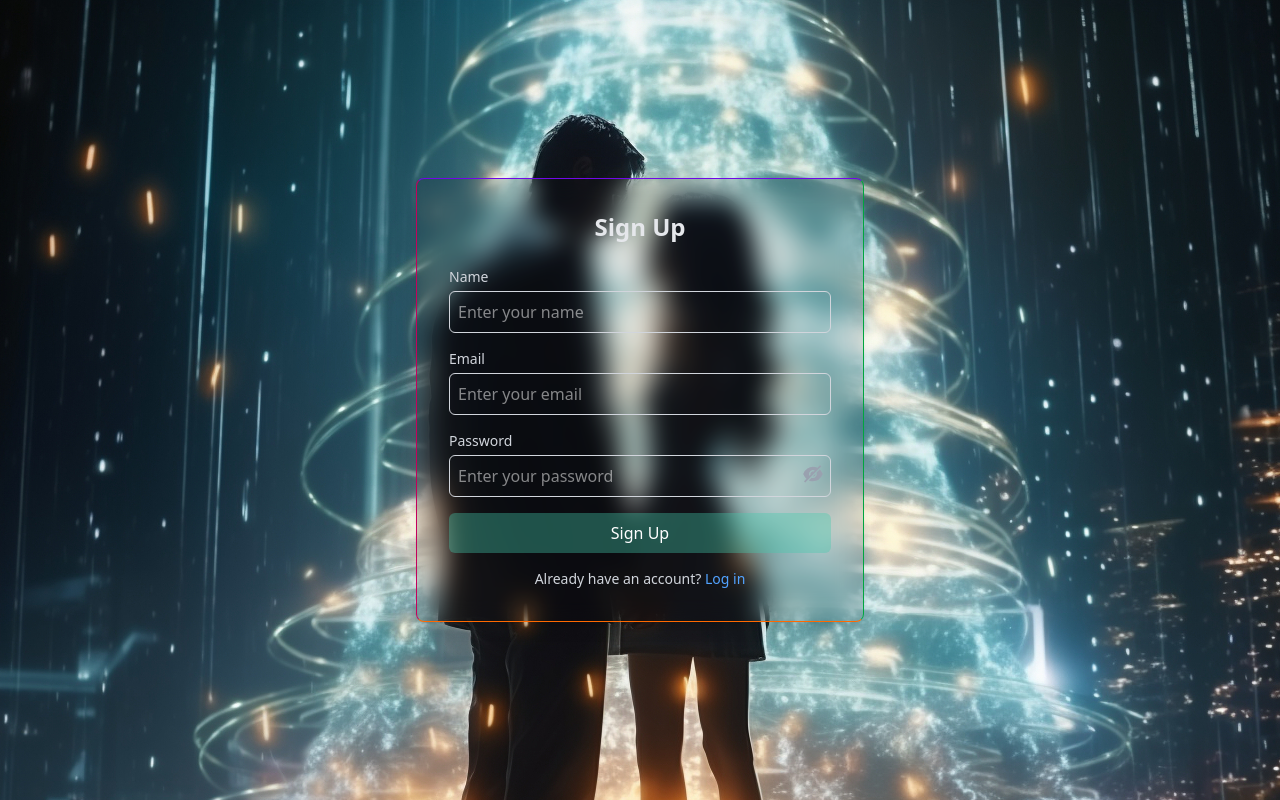
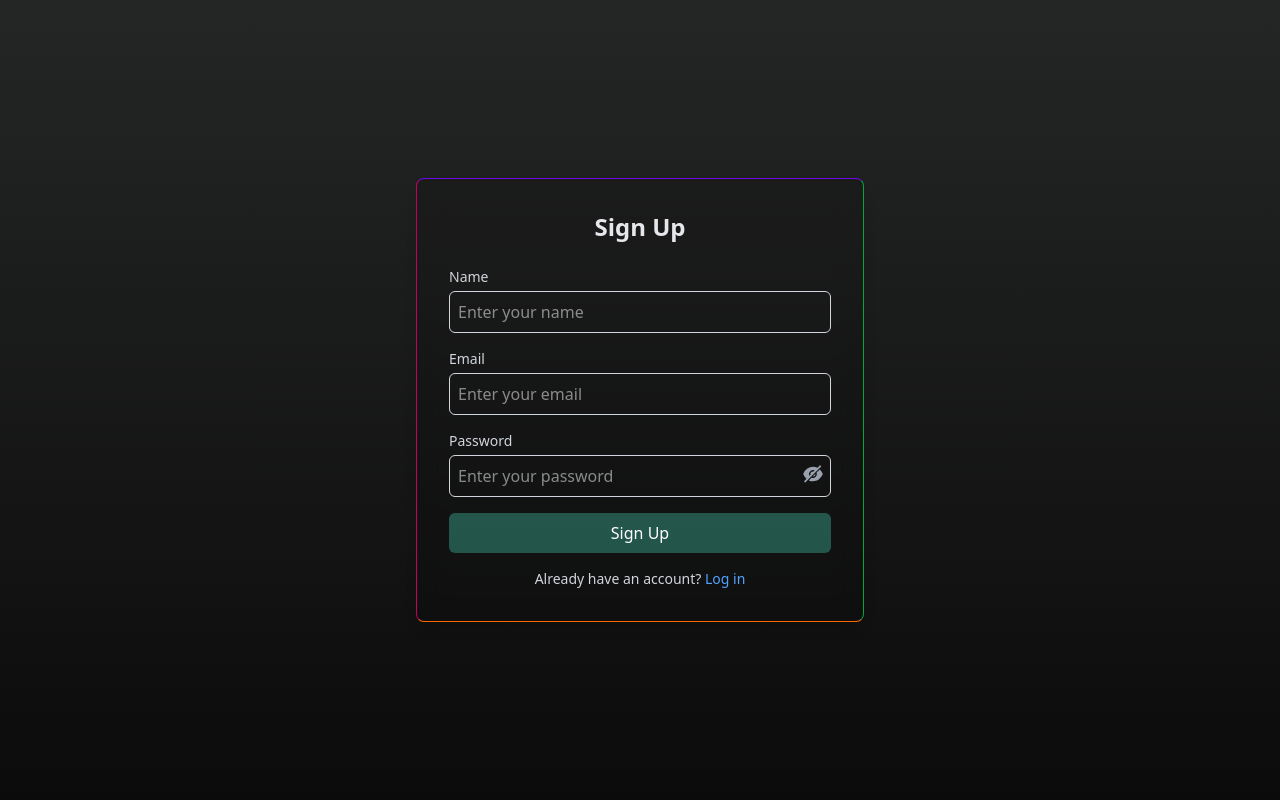
Before and after one commit to Rktechpro/voice-agent-mern-stack, a React (Vite) app in the folder AivoiceAgent/: page /singup in a window 1280 px wide. Built offline with nearby package versions, Linux system fonts and the light colour scheme; no server answers.

Commit message:
Change your login and signup page background change

```diff
--- a/AivoiceAgent/src/components/Login/Login.jsx
+++ b/AivoiceAgent/src/components/Login/Login.jsx
@@ -56,8 +56,8 @@ const Login = () => {
 
   return (
     <div
-      className="w-full h-[100vh] bg-cover flex justify-center items-center"
-      style={{ background: `url(${first})` }}
+      className="w-full h-[100vh] bg-cover flex justify-center items-center bg-gradient-to-t from-[#0b0b0b] to-[#111212ea]"
+      // style={{ background: `url(${first})` }}
     >
       <div className="bg-[#0000001a] backdrop-blur-md p-8 rounded-lg shadow-lg w-full max-w-md border-1 border-b-orange-500 border-t-violet-700 border-l-pink-700 border-r-green-600">
         <h2 className="text-2xl font-bold mb-6 text-center text-gray-200">
--- a/AivoiceAgent/src/components/Singup/Singup.jsx
+++ b/AivoiceAgent/src/components/Singup/Singup.jsx
@@ -59,8 +59,9 @@ const Signup = () => {
 
   return (
     <div
-      className="w-full h-[100vh] bg-cover flex justify-center items-center"
-      style={{ background: `url(${first})` }}
+      className="w-full h-[100vh] bg-cover bg-center bg-no-repeat  flex justify-center items-center bg-gradient-to-t from-[#0b0b0b] to-[#111212ea] "
+
+      // style={{ background: `url(${first})` }}
     >
       <div className="bg-[#0000001a] backdrop-blur-md p-8 rounded-lg shadow-lg w-full max-w-md border-1 border-b-orange-500 border-t-violet-700 border-l-pink-700 border-r-green-600">
         <h2 className="text-2xl font-bold mb-6 text-center text-gray-200">
```
